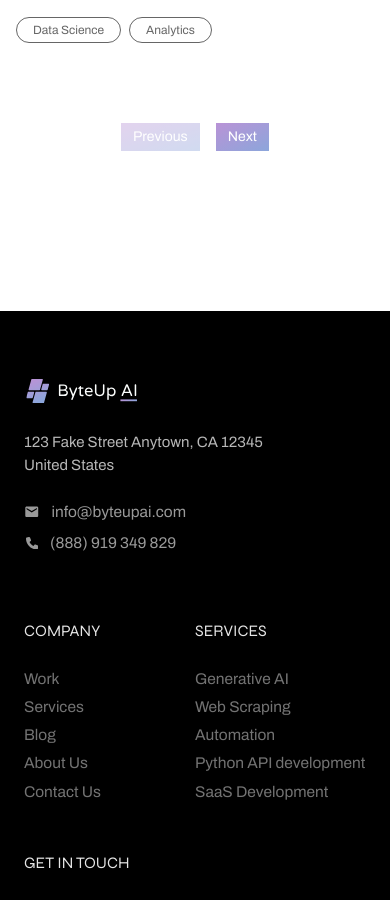
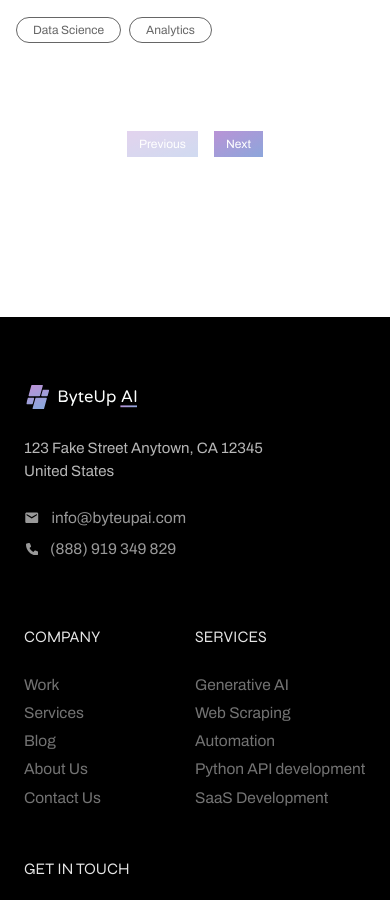
Before and after one commit to PuneetKandpal/Internship-Projects, a React (Vite) app in the folder ByteUp_AI/byteup-ai/: page /blogs in a window 390 px wide. Shown: the part 4585-5485 px from the top of the page. Built offline with nearby package versions, Linux system fonts and the light colour scheme.

Commit message:
responsive : Blogs.jsx pagination

```diff
--- a/ByteUp_AI/byteup-ai/src/Pages/Blogs.jsx
+++ b/ByteUp_AI/byteup-ai/src/Pages/Blogs.jsx
@@ -43,18 +43,18 @@ const Blogs = () => {
       </div>
 
       {/* Pagination Controls */}
-      <div className="flex justify-center mt-10">
+      <div className="flex justify-center mt-12 sm:mt-10">
         <button
           onClick={() => handlePageChange(currentPage - 1)}
           disabled={currentPage === 1}
-          className="px-3 py-1 text-sm mx-2 text-white bg-gradient-to-br from-purple to-sky disabled:opacity-40"
+          className="px-3 py-1 text-[12px] sm:text-sm mx-2 text-white bg-gradient-to-br from-purple to-sky disabled:opacity-40"
         >
           Previous
         </button>
         <button
           onClick={() => handlePageChange(currentPage + 1)}
           disabled={currentPage === Math.ceil(blogs.length / blogsPerPage)}
-          className="px-3 py-1 text-sm mx-2 text-white bg-gradient-to-br from-purple to-sky disabled:opacity-40"
+          className="px-3 py-1 text-[12px] sm:text-sm mx-2 text-white bg-gradient-to-br from-purple to-sky disabled:opacity-40"
         >
           Next
         </button>
```
